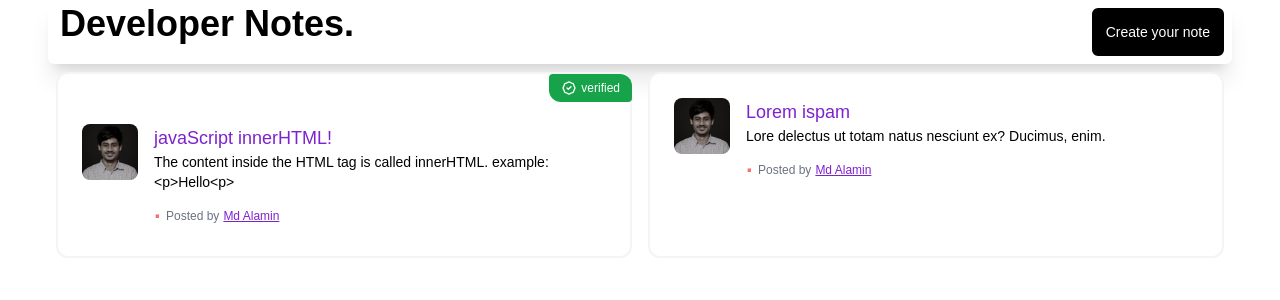
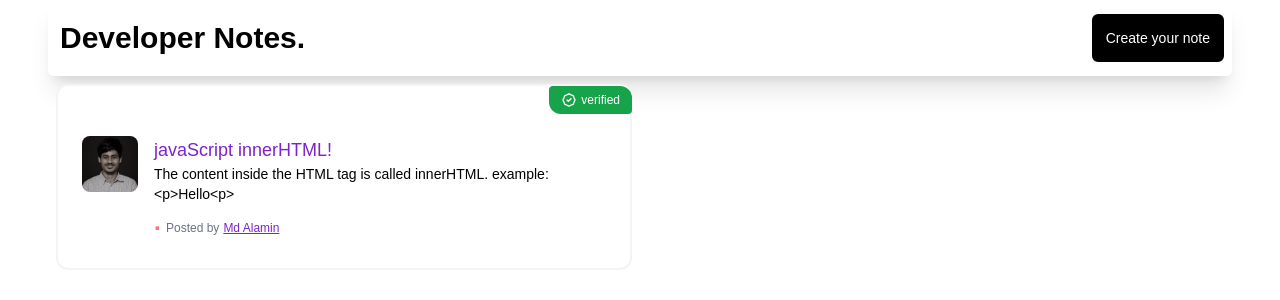
Before and after one commit to alamincodes/newsletter-app, a React (Create React App) app: page /notes in a window 1280 px wide. Shown: the top 300 px of the page. Built offline with nearby package versions, Linux system fonts and the light colour scheme.

Commit message:
add create note

```diff
--- a/src/Components/CreateNote.js
+++ b/src/Components/CreateNote.js
@@ -1,11 +1,18 @@
 import React from "react";
-import Working from "../images/working.png";
 
 const CreateNote = () => {
+
   return (
-    <div className="flex justify-center items-center flex-col min-h-screen">
-      <img src={Working} className="w-24 animate-pulse" alt="" />
-      <p>Create Note, work in progress...</p>
+    <div className="flex justify-center items-center ">
+      <iframe
+        src="https://docs.google.com/forms/d/e/1FAIpQLSfQIe52t7r0ZqKxHZcrnTpVYoQAxhu-cYUPUsqXSh9N6vlEMQ/viewform?embedded=true"
+        width="640"
+        height="812"
+        frameborder="0"
+        marginheight="0"
+        marginwidth="0"
+      >
+      </iframe>
     </div>
   );
 };
--- a/src/Components/Home.js
+++ b/src/Components/Home.js
@@ -21,9 +21,9 @@ const Home = () => {
               </div>
             </div>
             {/* ===============================card====================================== */}
-            <div className="grid lg:grid-cols-2 md:grid-cols-2 grid-cols-1 md:mt-0 lg:mt-0 mt-[-30px] lg:gap-5 md:gap-5 ">
+            <div className="grid lg:grid-cols-2 md:grid-cols-2 grid-cols-1 md:mt-0 lg:mt-0 mt-[-30px] lg:gap-5 md:gap-5 mx-2">
               {/* ===========mail me card================ */}
-              <div className="relative block md:w-[300px] lg:w-[350px] w-[350px] h-[100px] lg:h-[150px] md:h-[130px] p-2 my-1 pb-24 rounded-[10px] shadow-xl border">
+              <div className="relative block md:w-[300px] lg:w-[350px] w-[350px] h-[100px] lg:h-[150px] md:h-[130px] p-2 my-1 pb-24 rounded-[10px] border shadow-md">
                 <p className="mt-2  font-medium text-black">
                   If you are a front end developer and you love to share your
                   experience.{" "}
@@ -36,7 +36,7 @@ const Home = () => {
                 </p>
               </div>
               {/* --------newsletter card--------- */}
-              <div className="relative block md:w-[300px] lg:w-[350px] w-[350px] h-[130px] lg:h-[150px] md:h-[130px] p-2 my-1 rounded-[10px] shadow-xl border">
+              <div className="relative block md:w-[300px] lg:w-[350px] w-[350px] h-[130px] lg:h-[150px] md:h-[130px] p-2 my-1 rounded-[10px] shadow-md border">
                 <p className="mt-2 font-medium text-black">
                   Follow my{" "}
                   <Link className="text-purple-600 underline" to="/newsletter">
@@ -47,7 +47,7 @@ const Home = () => {
                 </p>
               </div>
               {/* ----------Notes card---------- */}
-              <div className="relative block md:w-[300px] lg:w-[350px] w-[350px] h-[130px] lg:h-[150px] md:h-[130px] p-2 my-1 rounded-[10px] shadow-xl border">
+              <div className="relative block md:w-[300px] lg:w-[350px] w-[350px] h-[130px] lg:h-[150px] md:h-[130px] p-2 my-1 rounded-[10px] shadow-md border">
                 <p className="mt-2 font-medium text-black">
                   Follow our
                   <Link className="text-purple-600 mx-1 underline" to="/notes">
--- a/src/Components/Note.js
+++ b/src/Components/Note.js
@@ -3,7 +3,7 @@ import React from "react";
 const Note = ({ note, alaminImg }) => {
   const { name, question, answer, status, userGithubLink } = note;
   return (
-    <div className="bg-white border-2 border-gray-100 rounded-xl ">
+    <div className="bg-white border-2 border-gray-100 rounded-xl hover:shadow-md  hover:mt-[-5px]">
       <div className="flex justify-end">
         {status == "verified" && <strong className="-mr-[2px] -mb-[2px] inline-flex items-center gap-1 rounded-tr-xl rounded-bl-xl rounded bg-green-600 py-1.5 px-3 text-white">
           <svg
--- a/src/Components/Notes.js
+++ b/src/Components/Notes.js
@@ -5,10 +5,10 @@ import userNotes from "../userNotes.json";
 import { Link } from "react-router-dom";
 const Notes = () => {
   return (
-    <div className="max-w-7xl	lg:mx-auto lg:px-12 md:px-12 ">
+    <div className="max-w-7xl	lg:mx-auto lg:px-12 md:px-12">
       {/* ==============navbar start================= */}
-      <div className="flex justify-between items-center bg-white shadow-xl lg:rounded-md md:rounded-md ">
-        <h3 className=" text-center lg:text-4xl md:text-4xl text-2xl mb-4 font-bold text-black p-1 mx-2">
+      <div className="flex justify-between items-center bg-white shadow-xl lg:rounded-md md:rounded-md">
+        <h3 className="lg:text-3xl pt-5 md:text-3xl text-2xl mb-4 font-bold text-black p-1 mx-2">
           Developer Notes.
         </h3>
 
--- a/src/userNotes.json
+++ b/src/userNotes.json
@@ -6,14 +6,6 @@
     "answer": "The content inside the HTML tag is called innerHTML. example: <p>Hello<p>",
     "userGithubLink": "https://github.com/alamincodes",
     "status": "verified"
-  },
-  {
-    "id": 2,
-    "name": "Md Alamin",
-    "question": "Lorem ispam",
-    "answer": "Lore delectus ut totam natus nesciunt ex? Ducimus, enim.",
-    "userGithubLink": "https://github.com/alamincodes",
-    "status": "no"
   }
 
 ]
```
